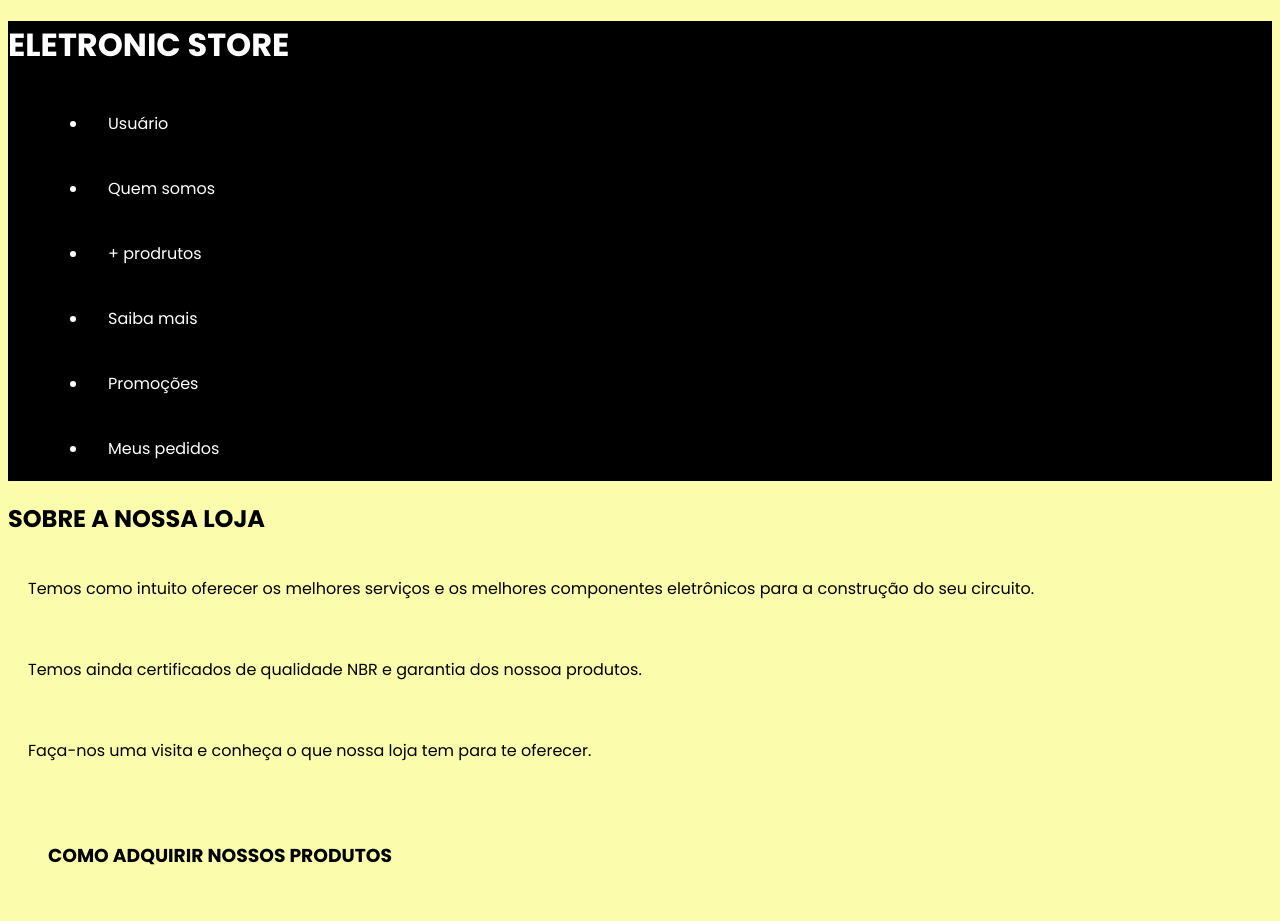
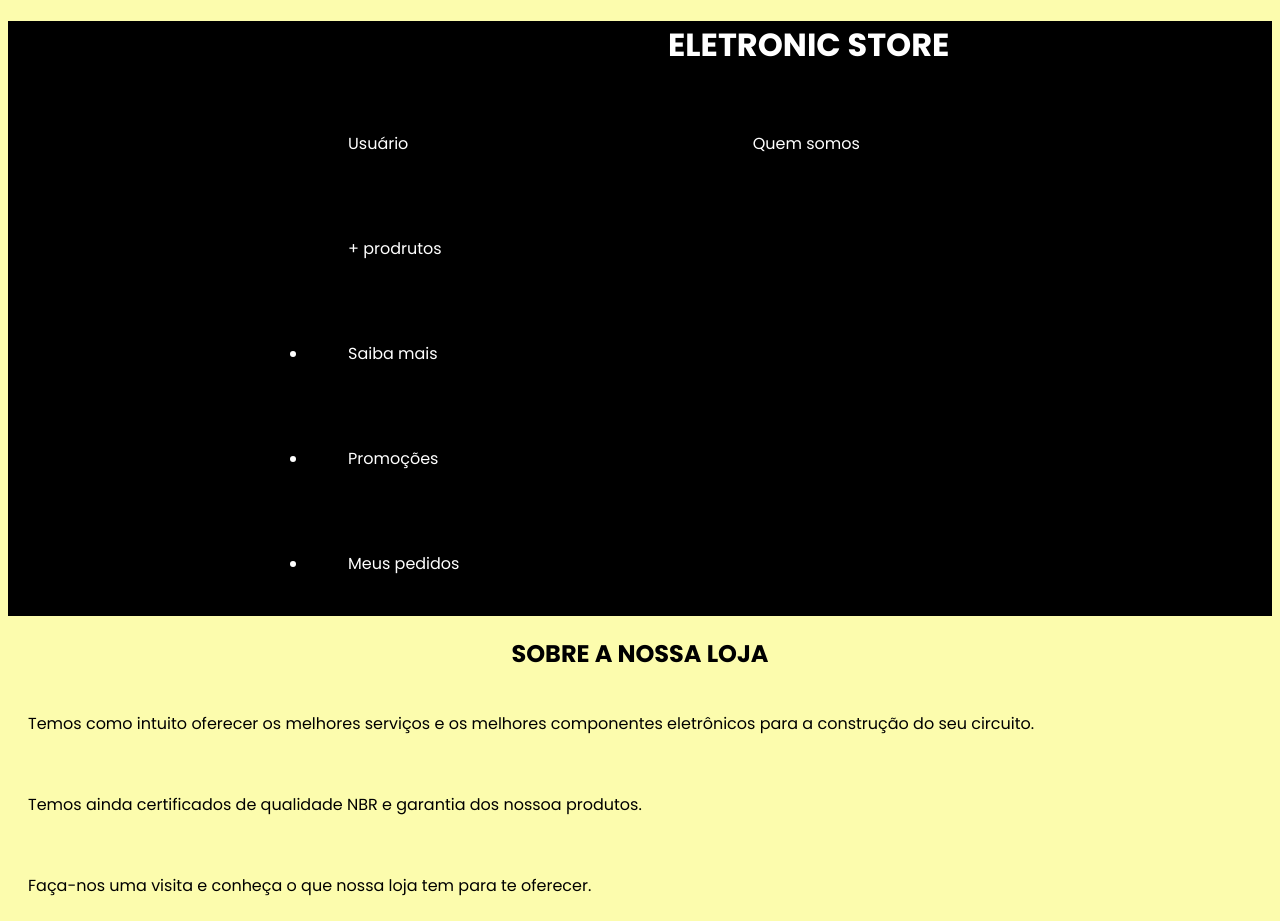
Before and after one commit to lrssmilena/SITE-ELETRONIC-STORE, a plain HTML site: page index.html in a window 1280 px wide. Shown: the top 921 px of the page. Drawn offline with Linux system fonts and the light colour scheme.

Commit message:
Atualizar o style.css

```diff
--- a/style.css
+++ b/style.css
@@ -5,19 +5,25 @@ header {
 
 .cabecalho {
     color: #FFFFFF;
-    margin: center;
+    margin-left: 660px;
+    text-align: center;
+    display: flex;
 }
 
 .cabecalho-lista-1 {
     color:#FFFFFF;
-    margin-left: 40px; /*alinhamento à esquerda*/
-    padding: 20px; /*espaçamento vertical*/
+    margin-left: 260px;
+    padding: 40px;
+    display: inline-block;
+    justify-content: center;
 }
 
 .cabecalho-lista-2 {
     color:#FFFFFF;
-    margin-left: 40px;
-    padding: 20px;
+    margin-left: 260px;
+    padding: 40px;
+    dispaly: inline-block;
+    justify-content: center;
 }
 
 body {
@@ -29,6 +35,7 @@ body {
 .titulo-2 {
     color:#000000;
     justify-content: center;
+    display: flex;
 }
 
 .paragrafo-1 {
```
